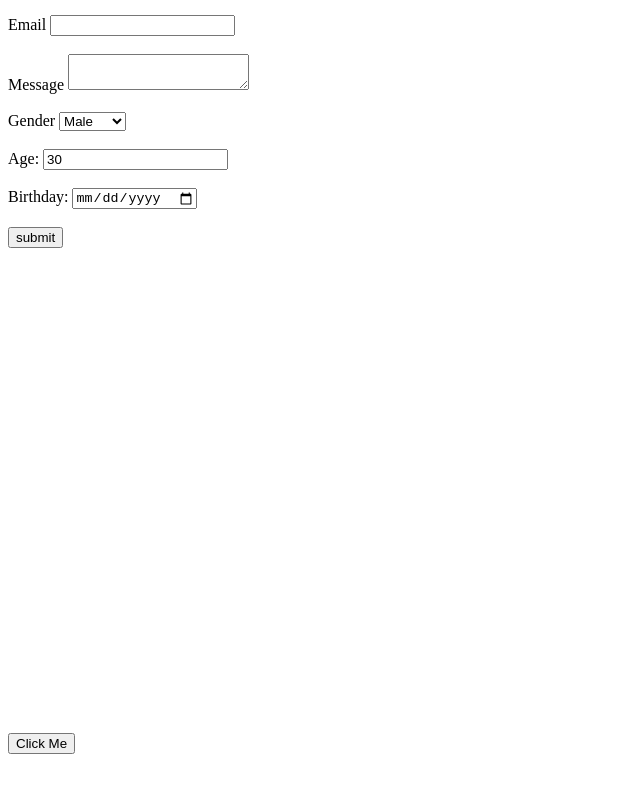
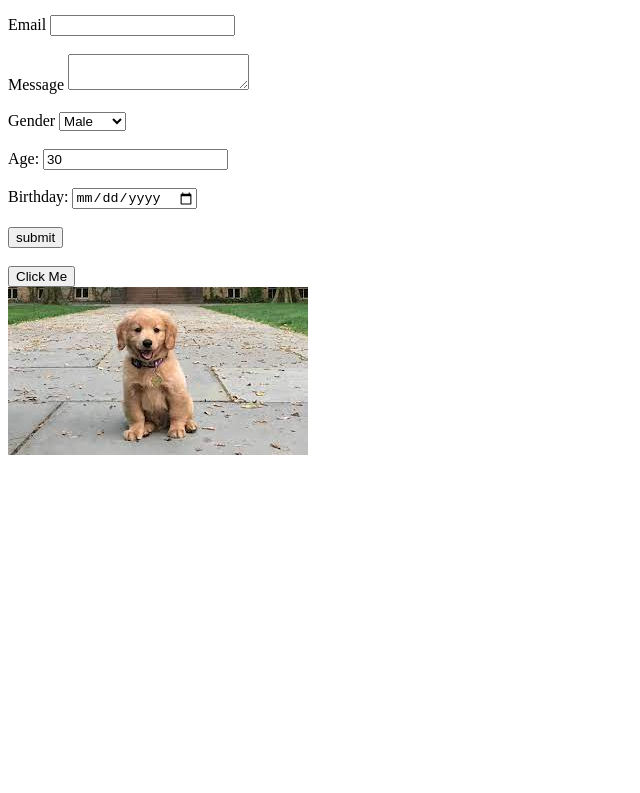
Before and after one commit to JamesLakin247/HTML-Cheat-Sheet, a plain HTML site: page index.html in a window 1280 px wide. Shown: the part 705-1498 px from the top of the page, without its empty margins (0-640 px from the left). Before the commit the page ends 1467 px from the top, so only its background shows below. Drawn offline with Linux system fonts and the light colour scheme.

Commit message:
commit with image

```diff
--- a/index.html
+++ b/index.html
@@ -111,11 +111,15 @@
         <input type="submit" name="submit" value="submit">
     </form>
 
+    <br>
+
     <!-- Button -->
     <button>Click Me</button>
 
+    <br>
+
     <!-- Image -->
-    <img
+    <img src="images/download.jpg" alt="image of">
 
     <div style="margin-top:500px"></div>
 </body>
```
Also changed, not shown: Images/download.jpg (added).
